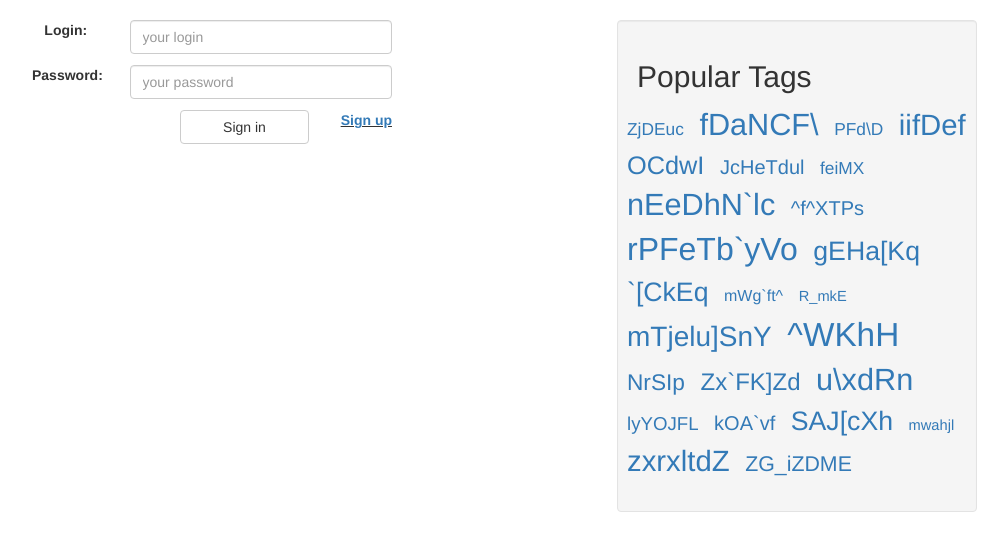
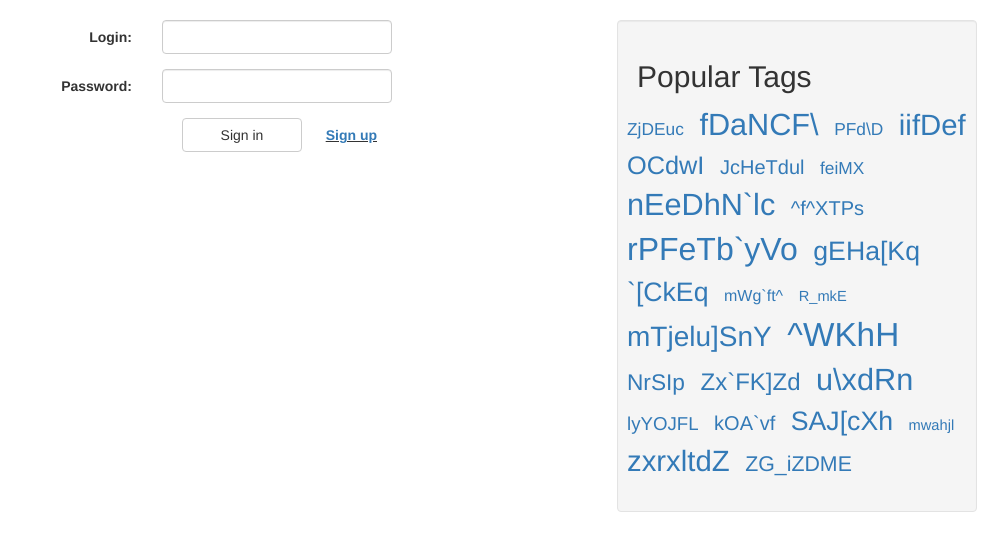
Before and after one commit to ed-asriyan/AskAsriyan, a Django app: page /sign_in/ in a window 1280 px wide. Shown: the part 52-603 px from the top of the page, without its empty margins (233-1241 px from the left). Run offline with Django 3.2, Linux system fonts and the light colour scheme; some libraries are stand-ins or nearby versions.

Commit message:
Implement login view

```diff
--- a/AskAsriyan/forms.py
+++ b/AskAsriyan/forms.py
@@ -1,4 +1,5 @@
 from django import forms
+from django.contrib import auth
 
 
 class BootstrapTextInput(forms.TextInput):
@@ -18,3 +19,15 @@ class BootstrapPasswordInput(BootstrapTextInput):
 class SignInForm(forms.Form):
     user_name = forms.CharField(max_length=20, label='Login', widget=BootstrapTextInput)
     password = forms.CharField(label='Password', widget=BootstrapPasswordInput)
+
+    def clean(self):
+        self._user = auth.authenticate(username=self.cleaned_data['user_name'], password=self.cleaned_data['password'])
+        if not self._user:
+            raise forms.ValidationError('Invalid login or password')
+
+    def auth(self):
+        if not self._user:
+            self.clean()
+        return self._user
+
+    _user = None
--- a/AskAsriyan/urls.py
+++ b/AskAsriyan/urls.py
@@ -17,11 +17,9 @@ from django.contrib import admin
 
 urlpatterns = [
     url(r'^admin/', include(admin.site.urls)),
-    url(r'^sign_in/', 'AskAsriyan.views.sign_in_page_view'),
-    url(r'^sign_up/', 'AskAsriyan.views.sign_up_page_view'),
-    url(r'^login/', 'AskAsriyan.views.login_view'),
+    url(r'^sign_in/', 'AskAsriyan.views.login_view'),
+    url(r'^sign_up/', 'AskAsriyan.views.register_view'),
     url(r'^logout/', 'AskAsriyan.views.logout_view'),
-    url(r'^register/', 'AskAsriyan.views.register_view'),
     url(r'^article(?P<article_id>\d+)/', 'AskAsriyan.views.article_view'),
     url(r'^articles/(?P<page>\d+)/', 'AskAsriyan.views.article_list_page_view'),
     url(r'^$', 'AskAsriyan.views.index_page_view'),
--- a/AskAsriyan/views.py
+++ b/AskAsriyan/views.py
@@ -5,6 +5,7 @@ from django.contrib import auth
 from django.http import Http404, HttpResponseBadRequest
 from django.core.paginator import Paginator
 from . import models
+from . import forms
 import random
 
 
@@ -19,7 +20,7 @@ def base_decorator(func):
                               range(0, random.randint(5, 10))]), random.randint(10, 25)) for i in
                 range(random.randint(15, 35))]
 
-        return func(request, **kwargs, tags=tags, user=auth.get_user(request))
+        return func(request, tags=tags, user=auth.get_user(request), **kwargs)
 
     return decorator
 
@@ -49,18 +50,14 @@ def sign_up_page_view(request, *args, **kwargs):
 
 
 def login_view(request, *args, **kwargs):
-    args = {}
     if request.POST:
-        username = request.POST.get('username')
-        password = request.POST.get('password')
-        user = auth.authenticate(username=username, password=password)
-        if not (user is None):
-            auth.login(request, user)
+        form = forms.SignInForm(request.POST)
+        if form.is_valid():
+            auth.login(request, form.auth())
             return redirect('/')
-        else:
-            args['login_failed'] = True
-
-    return sign_in_page_view(request, **args)
+    else:
+        form = forms.SignInForm()
+    return sign_in_page_view(request, form=form, *args, **kwargs)
 
 
 def logout_view(request, *args, **kwargs):
--- a/templates/blocks/sign_in.html
+++ b/templates/blocks/sign_in.html
@@ -1,32 +1,7 @@
-<div class="row">
-    <div class="col-xs-12 col-sm-offset-2 col-sm-8 col-md-offset-2 col-md-8 col-lg-offset-3 col-lg-6">
-        <form action="/login/" method="post">
-            {% if login_failed %}
-                <div align="middle">
-                    <label style="color: red">Login or password is incorrect</label>
-                </div>
-            {% endif %}
-            <div class="row">
-                <label class="center-block col-sm-3 col-md-3 col-lg-3"
-                       style="text-align: center; ">Login:</label>
-                <div class="col-sm-9 col-md-9 col-lg-9">
-                    <input class="form-control" placeholder="your login" name="username">
-                </div>
-            </div>
-            <div class="row" style="height:11px"></div>
-            <div class="row">
-                <label class="center-block col-sm-3 col-md-3 col-lg-3"
-                       style="text-align: center;">Password:</label>
-                <div class="col-sm-9 col-md-9 col-lg-9">
-                    <input class="form-control" type="password" placeholder="your password" name="password">
-                </div>
-            </div>
-            <div class="row" style="height:11px"></div>
-            <div class="row">
-                <button type="submit" class="btn btn-default col-xs-offset-4 col-sm-offset-5 col-xs-4">Sign in
-                </button>
-                <label class="col-xs-3" style="text-align: right"><u><a href="/sign_up">Sign up</a></u></label>
-            </div>
-        </form>
+<form class="form-horizontal" method="post" action="/sign_in/">
+    {% include 'blocks/form.html' %}
+    <div class="form-actions ">
+        <button type="submit" class="btn btn-default col-xs-offset-4 col-sm-offset-5 col-xs-4">Sign in</button>
+        <label class="control-label center-block col-xs-3" style="text-align: right"><u><a href="/sign_up/">Sign up</a></u></label>
     </div>
-</div>
+</form>
--- a/templates/sign_in.html
+++ b/templates/sign_in.html
@@ -2,5 +2,9 @@
 {% load static %}
 
 {% block content %}
-    {% include "blocks/sign_in.html" %}
+    <div class="row">
+        <div class="col-xs-12 col-sm-offset-2 col-sm-8 col-md-offset-2 col-md-8 col-lg-offset-3 col-lg-6">
+            {% include "blocks/sign_in.html" %}
+        </div>
+    </div>
 {% endblock %}
```
